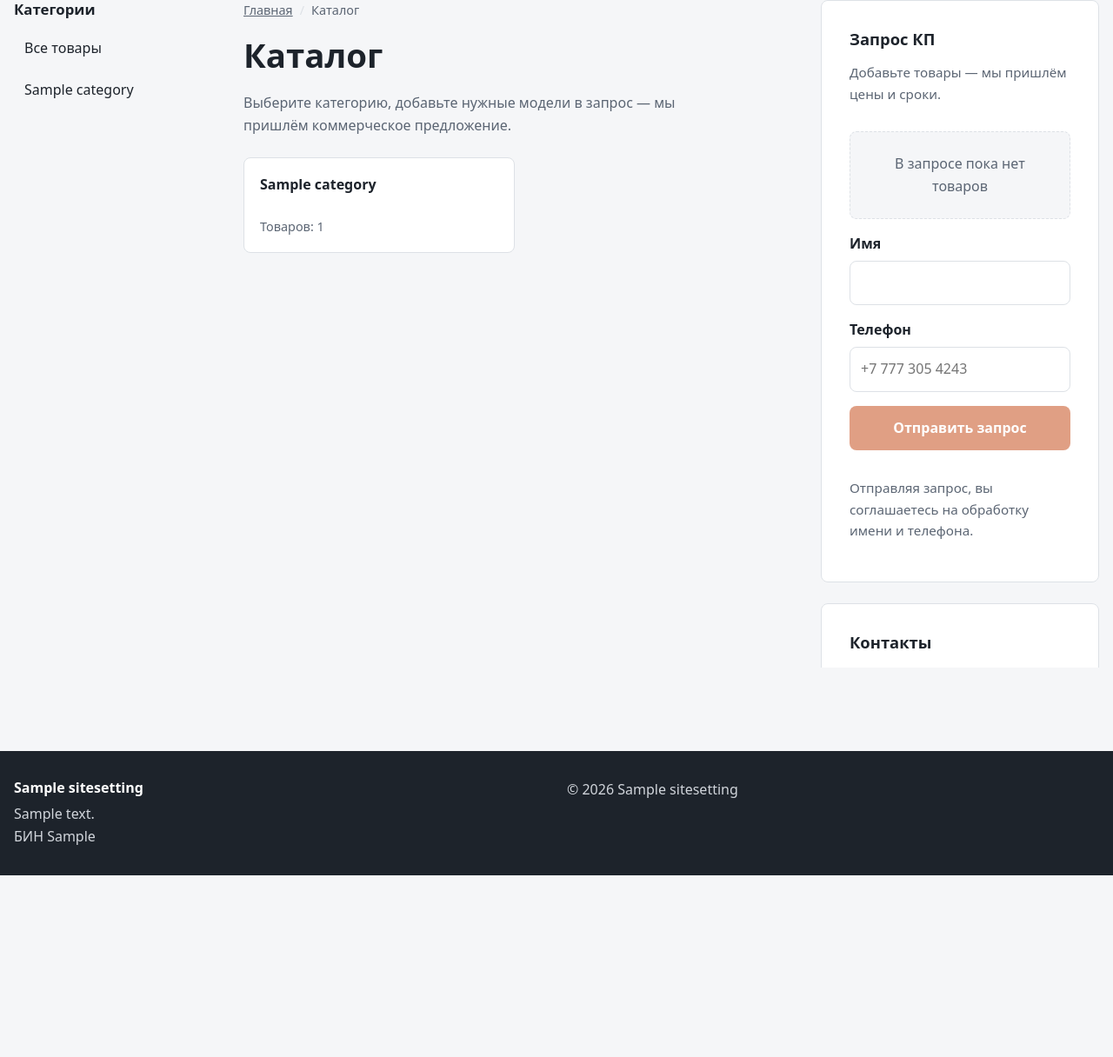
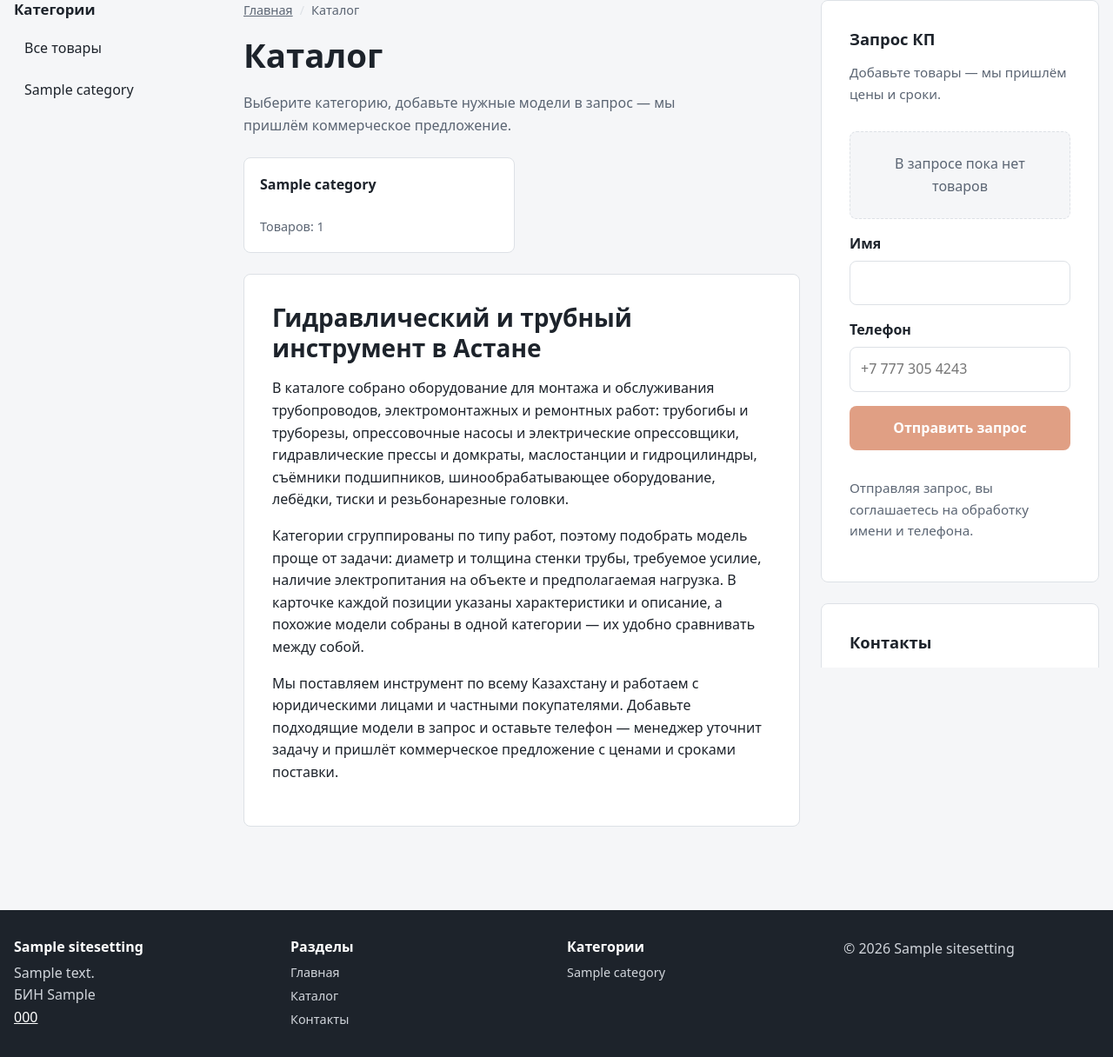
Before and after one commit to asqaria/promproduct, a Django app: page /catalog/ in a window 1280 px wide. Shown: the part 89-1305 px from the top of the page at 87% size. Before the commit the page ends 1096 px from the top, so only its background shows below. Run offline with Django 5.2, Linux system fonts and the light colour scheme; tables that the repository leaves empty hold one stand-in row (values such as "Sample post"); grey boxes marked "Sample" are stand-in pictures.

Commit message:
feat(seo): improve crawlability and on-page markup
Only the homepage was indexed. Crawling itself was healthy (robots.txt,
sitemap, 200s, canonicals, SSR content all fine), so this addresses the
signals that slow discovery down.

- footer navigation on every page: /contacts/ had zero internal links and
  /catalog/ was only reachable from breadcrumbs
- robots.txt no longer disallows /quote/: those pages serve
  "noindex, follow" themselves, which a blocked crawler can never read
- sitemap: per-path priority for static pages plus lastmod from the
  catalog, so the storefront pages get recrawled
- LocalBusiness JSON-LD moved to the context processor (every page,
  exactly once) and ItemList JSON-LD added to /catalog/ and categories
- Product JSON-LD gains category and itemCondition; no brand, the
  manufacturer stays unmentioned
- og:locale, logo as default og:image, and an SVG favicon
- verification codes for Google and Yandex become SiteSettings fields;
  the migration backfills the already-verified Google token
- intro copy for /catalog/ (was 84 words) and /contacts/ (was 22 words)

Co-Authored-By: Claude Opus 5 (1M context) <noreply@anthropic.com>

```diff
--- a/catalog/context_processors.py
+++ b/catalog/context_processors.py
@@ -1,11 +1,15 @@
 from django.conf import settings
 
+from catalog import seo
 from catalog.models import Category, SiteSettings
 
 
 def site(request) -> dict:
+    site_settings = SiteSettings.load()
     return {
-        "site": SiteSettings.load(),
+        "site": site_settings,
         "site_url": settings.SITE_URL,
         "nav_categories": Category.objects.filter(is_active=True).only("name", "slug"),
+        # Разметка организации отдаётся на каждой странице, а не только на главной.
+        "local_business": seo.local_business_ld(site_settings),
     }
--- a/catalog/seo.py
+++ b/catalog/seo.py
@@ -52,6 +52,20 @@ def breadcrumb_ld(items: list[tuple[str, str]]) -> dict:
     }
 
 
+def item_list_ld(name: str, items: list[tuple[str, str]]) -> dict:
+    """ItemList для страниц-списков: пары (название, путь) в порядке вывода."""
+    return {
+        "@context": "https://schema.org",
+        "@type": "ItemList",
+        "name": name,
+        "numberOfItems": len(items),
+        "itemListElement": [
+            {"@type": "ListItem", "position": index, "name": item_name, "url": absolute_url(path)}
+            for index, (item_name, path) in enumerate(items, start=1)
+        ],
+    }
+
+
 def product_ld(product) -> dict:
     url = absolute_url(product.get_absolute_url())
     data = {
@@ -60,6 +74,8 @@ def product_ld(product) -> dict:
         "name": product.name,
         "description": product_description(product),
         "url": url,
+        "category": product.category.name,
+        "itemCondition": "https://schema.org/NewCondition",
     }
     images = [absolute_url(image.image.url) for image in product.images.all() if image.image]
     if images:
--- a/catalog/sitemaps.py
+++ b/catalog/sitemaps.py
@@ -6,13 +6,24 @@ from catalog.models import Category, Product
 
 class StaticSitemap(Sitemap):
     changefreq = "weekly"
-    priority = 0.6
+    PRIORITIES = {"/": 1.0, "/catalog/": 0.9, "/contacts/": 0.5}
 
     def items(self):
-        return ["/", "/catalog/", "/contacts/"]
+        return list(self.PRIORITIES)
 
     def location(self, item: str) -> str:
         return item
+
+    def priority(self, item: str) -> float:
+        return self.PRIORITIES[item]
+
+    def lastmod(self, item: str):
+        """Дата последнего изменения каталога — сигнал для переобхода витрин."""
+        if item == "/contacts/":
+            return None
+        return Product.objects.filter(is_active=True, category__is_active=True).aggregate(
+            latest=Max("updated_at")
+        )["latest"]
 
 
 class CategorySitemap(Sitemap):
--- a/catalog/views.py
+++ b/catalog/views.py
@@ -49,7 +49,6 @@ def home(request):
             "оборудование в Астане. Запрос коммерческого предложения онлайн."
         ),
         "category_blocks": category_blocks(),
-        "local_business": seo.local_business_ld(site),
     }
     return render(request, "catalog/home.html", context)
 
@@ -58,6 +57,7 @@ def home(request):
 def catalog_index(request):
     site = SiteSettings.load()
     breadcrumbs = [HOME_CRUMB, CATALOG_CRUMB]
+    categories = list(categories_with_products())
     context = {
         "nav_active": "",
         "page_title": f"Каталог инструмента — {site.company_name}",
@@ -65,9 +65,13 @@ def catalog_index(request):
             "Каталог гидравлического и трубного инструмента: трубогибы, прессы, домкраты, маслостанции "
             "и другое оборудование. Цены и сроки — по запросу."
         ),
-        "categories": categories_with_products(),
+        "categories": categories,
         "breadcrumbs": breadcrumbs,
         "breadcrumbs_ld": seo.breadcrumb_ld(breadcrumbs),
+        "item_list_ld": seo.item_list_ld(
+            "Каталог инструмента",
+            [(category.name, category.get_absolute_url()) for category in categories],
+        ),
     }
     return render(request, "catalog/index.html", context)
 
@@ -77,14 +81,18 @@ def category_detail(request, slug: str):
     category = get_object_or_404(Category, slug=slug, is_active=True)
     site = SiteSettings.load()
     breadcrumbs = [HOME_CRUMB, CATALOG_CRUMB, (category.name, category.get_absolute_url())]
+    products = list(public_products().filter(category=category))
     context = {
         "nav_active": category.slug,
         "category": category,
-        "products": public_products().filter(category=category),
+        "products": products,
         "page_title": seo.category_title(category, site.company_name),
         "page_description": seo.category_description(category),
         "breadcrumbs": breadcrumbs,
         "breadcrumbs_ld": seo.breadcrumb_ld(breadcrumbs),
+        "item_list_ld": seo.item_list_ld(
+            category.name, [(product.name, product.get_absolute_url()) for product in products]
+        ),
     }
     return render(request, "catalog/category.html", context)
 
@@ -138,7 +146,6 @@ def contacts(request):
         "page_description": f"Адрес, телефоны и WhatsApp компании {site.company_name} в Астане.",
         "breadcrumbs": breadcrumbs,
         "breadcrumbs_ld": seo.breadcrumb_ld(breadcrumbs),
-        "local_business": seo.local_business_ld(site),
     }
     return render(request, "catalog/contacts.html", context)
 
@@ -147,7 +154,7 @@ def contacts(request):
 def robots_txt(request):
     lines = [
         "User-agent: *",
-        "Disallow: /quote/",
+        "Allow: /",
         "",
         f"Sitemap: {settings.SITE_URL}/sitemap.xml",
     ]
--- a/static/css/site.css
+++ b/static/css/site.css
@@ -232,3 +232,6 @@ h3 { font-size: 1.15rem; }
 .site-footer a { color: #fff; }
 .site-footer p { margin: 0; }
 .footer-grid { display: grid; grid-template-columns: repeat(auto-fit, minmax(220px, 1fr)); gap: 24px; }
+.footer-nav ul { list-style: none; margin: 8px 0 0; padding: 0; display: grid; gap: 4px; font-size: 0.9rem; }
+.footer-nav a { color: #d1d5db; text-decoration: none; }
+.footer-nav a:hover { color: #fff; text-decoration: underline; }
--- a/templates/base.html
+++ b/templates/base.html
@@ -1,4 +1,4 @@
-{% load static %}<!doctype html>
+{% load seo_tags static %}<!doctype html>
 <html lang="ru">
 <head>
   <meta charset="utf-8">
@@ -6,15 +6,19 @@
   <title>{% block title %}{{ page_title|default:site.company_name }}{% endblock %}</title>
   <meta name="description" content="{{ page_description|default:'' }}">
   <meta name="robots" content="{% block robots %}index, follow{% endblock %}">
-  <meta name="google-site-verification" content="iWvlBU0mWV3JhKvhVucYh0MaRMYU7Yk5sYp-d6hZsr8">
+  {% if site.google_verification %}<meta name="google-site-verification" content="{{ site.google_verification }}">{% endif %}
+  {% if site.yandex_verification %}<meta name="yandex-verification" content="{{ site.yandex_verification }}">{% endif %}
   <link rel="canonical" href="{% block canonical %}{{ site_url }}{{ request.path }}{% endblock %}">
+  <link rel="icon" href="{% static 'img/favicon.svg' %}" type="image/svg+xml">
   <meta property="og:type" content="website">
+  <meta property="og:locale" content="ru_RU">
   <meta property="og:site_name" content="{{ site.company_name }}">
   <meta property="og:title" content="{{ page_title|default:site.company_name }}">
   <meta property="og:description" content="{{ page_description|default:'' }}">
   <meta property="og:url" content="{{ site_url }}{{ request.path }}">
-  {% block og_image %}{% endblock %}
+  {% block og_image %}{% if site.logo %}<meta property="og:image" content="{{ site_url }}{{ site.logo.url }}">{% endif %}{% endblock %}
   <link rel="stylesheet" href="{% static 'css/site.css' %}">
+  {% if local_business %}{% ld_json local_business %}{% endif %}
   {% block structured_data %}{% endblock %}
   <script src="{% static 'js/cart.js' %}" defer></script>
 </head>
@@ -59,7 +63,22 @@
         <h2>{{ site.company_name }}</h2>
         {% if site.address %}<p>{{ site.address }}</p>{% endif %}
         {% if site.bin %}<p>БИН {{ site.bin }}</p>{% endif %}
+        {% with phone=site.phone_list.0 %}{% if phone %}<p><a href="tel:{{ phone|cut:' ' }}">{{ phone }}</a></p>{% endif %}{% endwith %}
       </div>
+      <nav class="footer-nav" aria-label="Разделы сайта">
+        <h2>Разделы</h2>
+        <ul>
+          <li><a href="/">Главная</a></li>
+          <li><a href="/catalog/">Каталог</a></li>
+          <li><a href="/contacts/">Контакты</a></li>
+        </ul>
+      </nav>
+      <nav class="footer-nav" aria-label="Категории каталога">
+        <h2>Категории</h2>
+        <ul>
+          {% for category in nav_categories %}<li><a href="{{ category.get_absolute_url }}">{{ category.name }}</a></li>{% endfor %}
+        </ul>
+      </nav>
       <div>
         <p>© {% now "Y" %} {{ site.company_name }}</p>
       </div>
--- a/templates/catalog/category.html
+++ b/templates/catalog/category.html
@@ -1,6 +1,6 @@
 {% extends "base.html" %}
 {% load seo_tags %}
-{% block structured_data %}{% ld_json breadcrumbs_ld %}{% endblock %}
+{% block structured_data %}{% ld_json breadcrumbs_ld %}{% ld_json item_list_ld %}{% endblock %}
 {% block content %}
   {% include "includes/breadcrumbs.html" %}
   <div class="page-head"><h1>{{ category.name }}</h1></div>
--- a/templates/catalog/home.html
+++ b/templates/catalog/home.html
@@ -1,6 +1,4 @@
 {% extends "base.html" %}
-{% load seo_tags %}
-{% block structured_data %}{% ld_json local_business %}{% endblock %}
 {% block content %}
   <div class="page-head">
     <h1>Гидравлический и трубный инструмент в Астане</h1>
--- a/templates/catalog/index.html
+++ b/templates/catalog/index.html
@@ -1,6 +1,6 @@
 {% extends "base.html" %}
 {% load seo_tags %}
-{% block structured_data %}{% ld_json breadcrumbs_ld %}{% endblock %}
+{% block structured_data %}{% ld_json breadcrumbs_ld %}{% ld_json item_list_ld %}{% endblock %}
 {% block content %}
   {% include "includes/breadcrumbs.html" %}
   <div class="page-head">
@@ -15,4 +15,24 @@
       </a>
     {% endfor %}
   </div>
+  <section class="panel prose">
+    <h2>Гидравлический и трубный инструмент в Астане</h2>
+    <p>
+      В каталоге собрано оборудование для монтажа и обслуживания трубопроводов, электромонтажных
+      и ремонтных работ: трубогибы и труборезы, опрессовочные насосы и электрические опрессовщики,
+      гидравлические прессы и домкраты, маслостанции и гидроцилиндры, съёмники подшипников,
+      шинообрабатывающее оборудование, лебёдки, тиски и резьбонарезные головки.
+    </p>
+    <p>
+      Категории сгруппированы по типу работ, поэтому подобрать модель проще от задачи: диаметр
+      и толщина стенки трубы, требуемое усилие, наличие электропитания на объекте и предполагаемая
+      нагрузка. В карточке каждой позиции указаны характеристики и описание, а похожие модели
+      собраны в одной категории — их удобно сравнивать между собой.
+    </p>
+    <p>
+      Мы поставляем инструмент по всему Казахстану и работаем с юридическими лицами и частными
+      покупателями. Добавьте подходящие модели в запрос и оставьте телефон — менеджер уточнит
+      задачу и пришлёт коммерческое предложение с ценами и сроками поставки.
+    </p>
+  </section>
 {% endblock %}
```
Also changed, not shown: catalog/models.py (+16 -0 lines), templates/catalog/contacts.html (+19 -1 lines), tests/test_seo_onpage.py (added, +122 -0 lines), tests/test_sitemap_robots.py (+2 -1 lines), catalog/migrations/0004_sitesettings_verification.py (added), static/img/favicon.svg (added).
